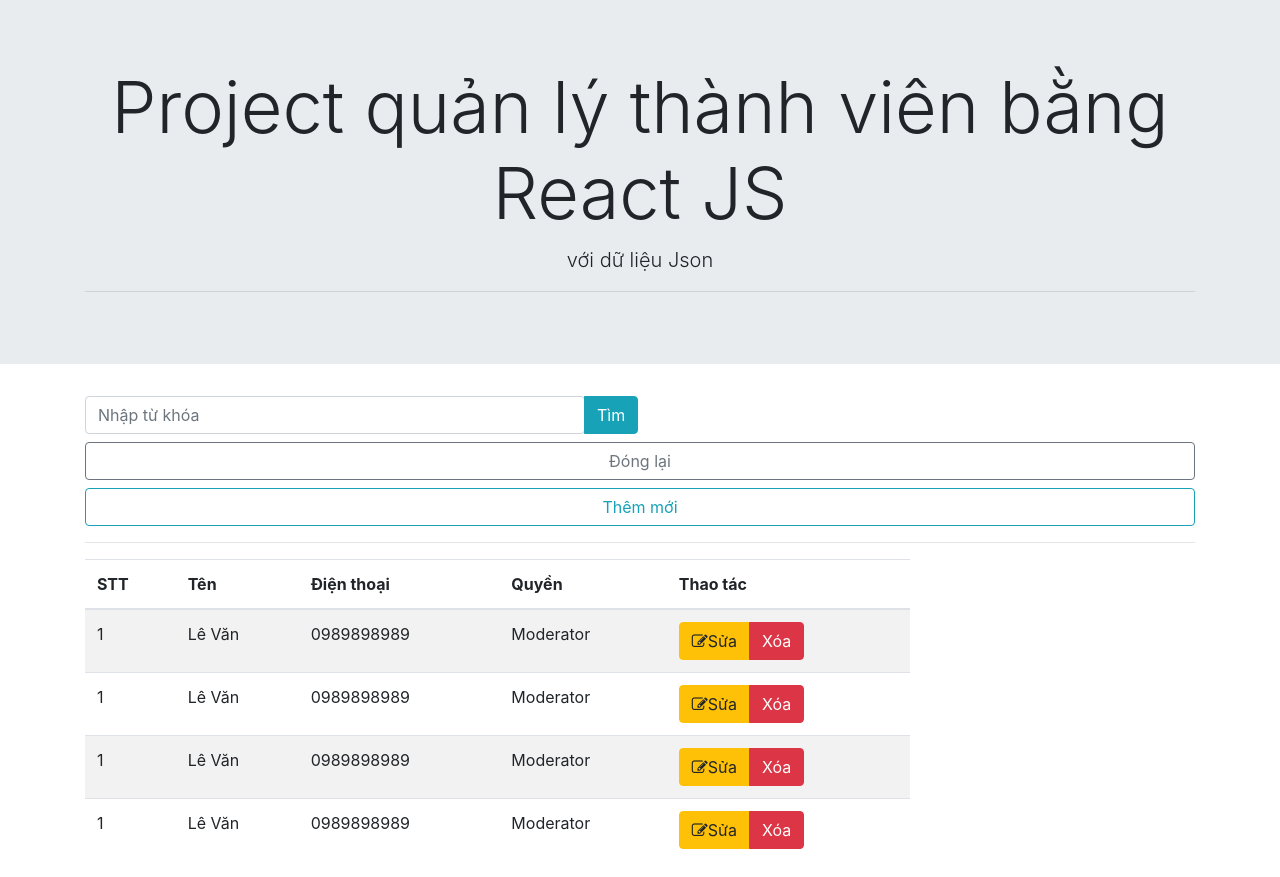
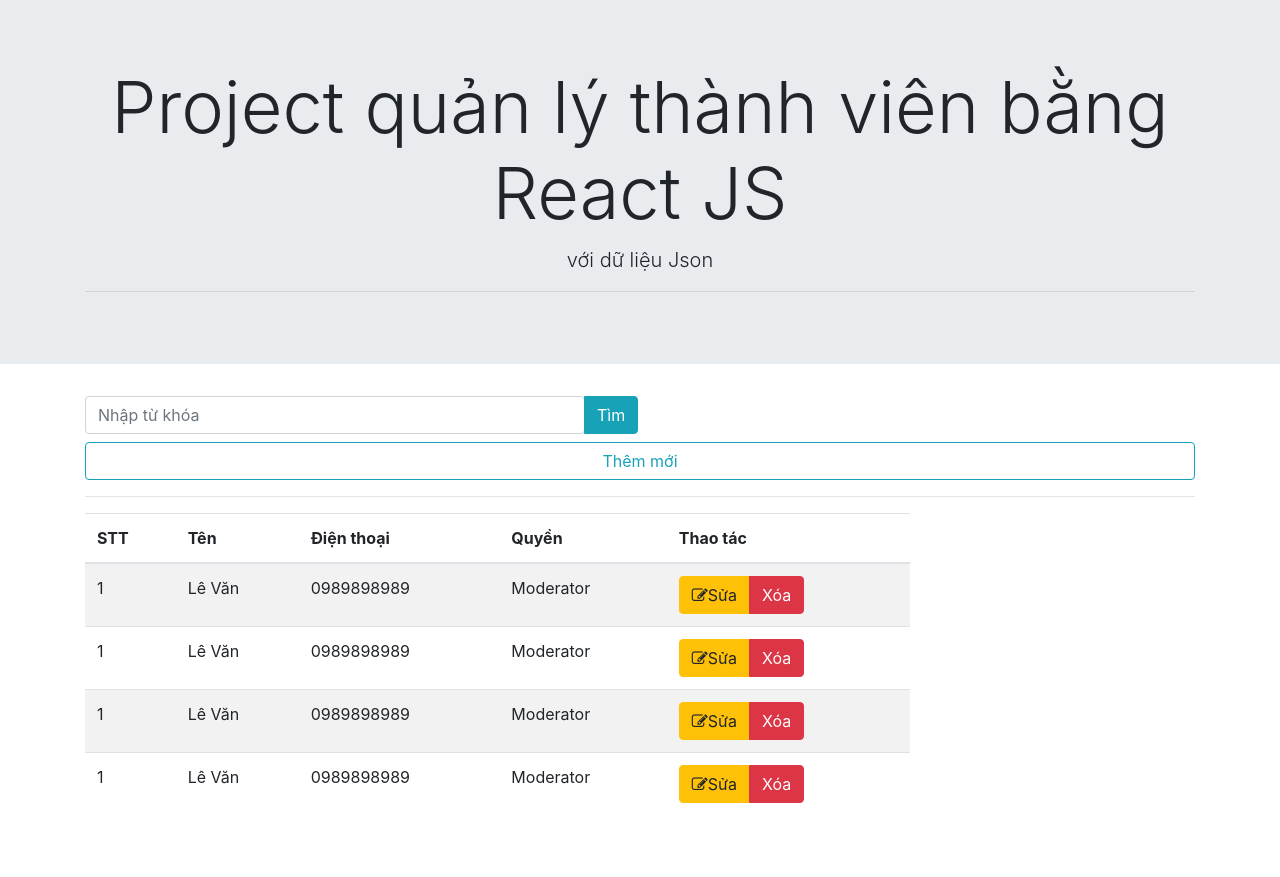
Before and after one commit to cntt2-trangle/react-js, a React (Create React App) app: page / in a window 1280 px wide. After the commit the page ends 831 px from the top, so only its background shows below. Built offline with nearby package versions, Linux system fonts and the light colour scheme.

Commit message:
[PHAN-022] 063 Hoan thien phan thuc hanh thao tac giua cac component ngang cap

```diff
--- a/src/Components/App.js
+++ b/src/Components/App.js
@@ -29,7 +29,7 @@
           <div className="searchForm">
             <div className="container">
               <div className="row">
-                <Search ketNoi = {() => this.doiTrangThai()}></Search>
+                <Search ketNoi = {() => this.doiTrangThai()} hienThiForm={this.state.hienThiForm}></Search>
                 <TableData></TableData>
                 <AddUser hienThiForm={this.state.hienThiForm}></AddUser>
               </div>
--- a/src/Components/Search.js
+++ b/src/Components/Search.js
@@ -1,6 +1,13 @@
 import React, { Component } from 'react';
 
 class Search extends Component {
+    hienThiNut = () => {
+        if(this.props.hienThiForm === true) {
+            return <div className="btn btn-block btn-outline-secondary mt-2" onClick={() => this.props.ketNoi()}>Đóng lại</div>
+        } else {
+            return <div className="btn btn-block btn-outline-info mt-2" onClick={() => this.props.ketNoi()}>Thêm mới</div>
+        }
+    }
     render() {
         return (
             <div className="col-12">
@@ -10,8 +17,7 @@
                         <div className="btn btn-info">Tìm</div>
                     </div>
                     <div className="btn-group1">
-                        <div className="btn btn-block btn-outline-secondary mt-2" onClick={() => this.props.ketNoi()}>Đóng lại</div>
-                        <div className="btn btn-block btn-outline-info" onClick={() => this.props.ketNoi()}>Thêm mới</div>
+                        {this.hienThiNut()}
                     </div>
                 </div>
                 <hr></hr>
```
